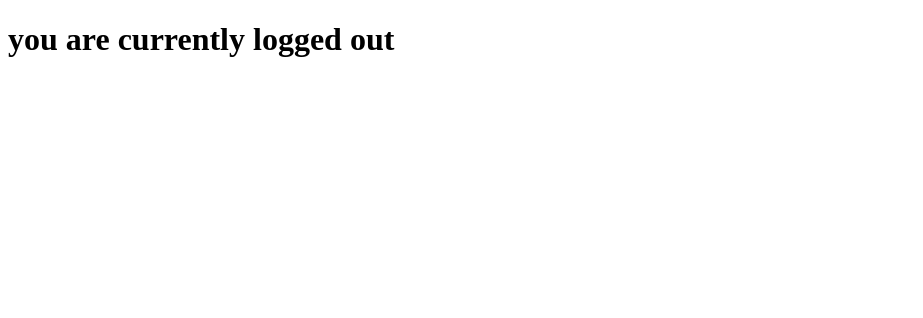
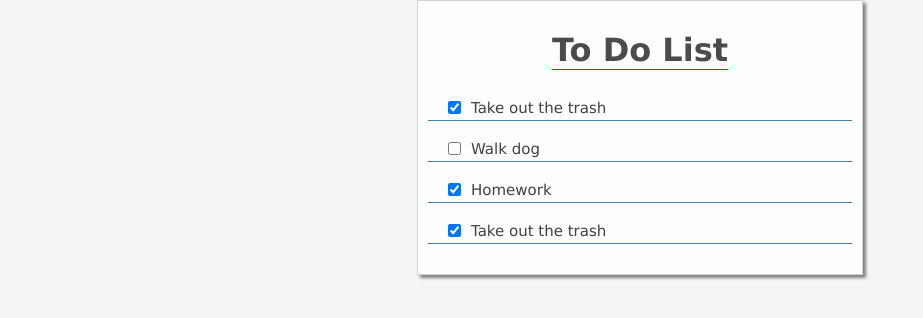
Before and after one commit to Datnia/todo-list, a React (Create React App) app: page / in a window 1280 px wide. Shown: the top 318 px of the page, without its empty margins (0-923 px from the left). Built offline with nearby package versions, Linux system fonts and the light colour scheme.

Commit message:
changed todo list to class component

```diff
--- a/src/components/App.js
+++ b/src/components/App.js
@@ -3,9 +3,9 @@ import React, { Component } from "react";
 // import productData from "./productData";
 // import Joke from "./Joke";
 // import jokesData from "./jokesData";
-// import ToDoItem from "./TodoItem";
-// import "../style.css";
-// import todoData from "./todoData";
+import ToDoItem from "./TodoItem";
+import "../style.css";
+import todoData from "./todoData";
 // import Navbar from "./Header";
 // import MainContent from "./MainContent";
 // import Footer from "./Footer";
@@ -20,35 +20,21 @@ import React, { Component } from "react";
 //   );
 // }
 
-// function App() {
-//   const todoComponents = todoData.map(task => (
-//     <ToDoItem key={task.id} task={task} />
-//   ));
-//   return (
-//     <div className="todo-list">
-//       <h1>To Do List</h1>
-//       {todoComponents}
-//     </div>
-//   );
-// }
-
 class App extends Component {
   constructor(props) {
     super(props);
     this.state = {
-      isLoggedIn: false
+      todos: todoData
     };
   }
   render() {
-    let x;
-    if (this.state.isLoggedIn) {
-      x = "in";
-    } else {
-      x = "out";
-    }
+    const todoComponents = this.state.todos.map(task => (
+      <ToDoItem key={task.id} task={task} />
+    ));
     return (
-      <div>
-        <h1>you are currently logged {x}</h1>
+      <div className="todo-list">
+        <h1>To Do List</h1>
+        {todoComponents}
       </div>
     );
   }
```
